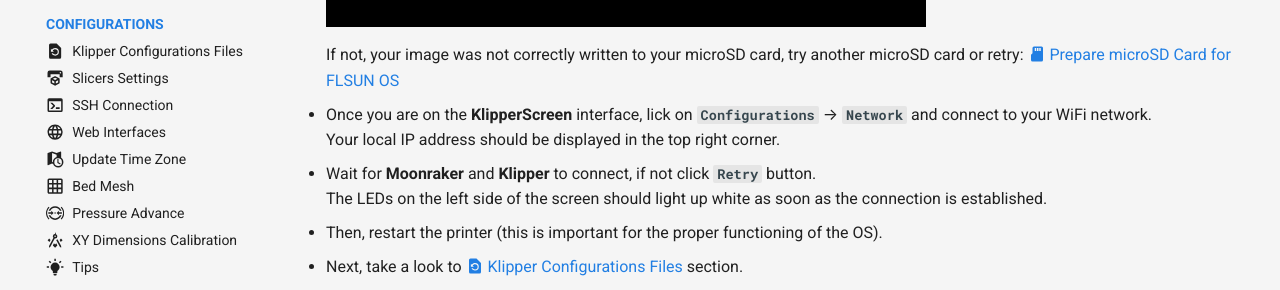
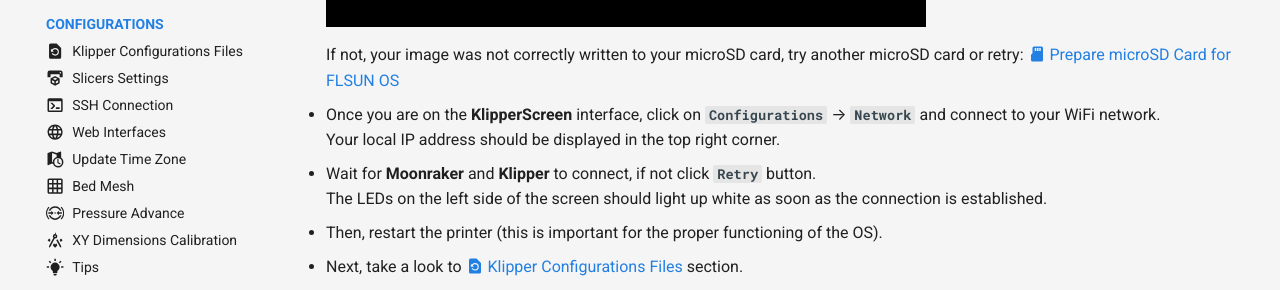
Before and after one commit to Guilouz/FLSUN-S1-Open-Source-Edition, an MkDocs documentation site: the page built from docs/first-boot.md, in a window 1280 px wide and 1371 px high. Shown: the part 546-836 px from the top of the window. Built offline with MkDocs 1.6.1 and Material for MkDocs 9.7.7, drawn with Linux system fonts in a browser that asks for light colours; emoji names are drawn with the system emoji font; comment, search, counter and statistics services are not loaded.

Commit message:
Update first-boot.md

```diff
--- a/docs/first-boot.md
+++ b/docs/first-boot.md
@@ -11,7 +11,7 @@ hide:
 
 	If not, your image was not correctly written to your microSD card, try another microSD card or retry: <a href="../prepare-microsd-card-for-flsun-os">:material-micro-sd: Prepare microSD Card for FLSUN OS</a>
 
-- Once you are on the **KlipperScreen** interface, lick on **`Configurations`** → **`Network`** and connect to your WiFi network.<br />Your local IP address should be displayed in the top right corner.
+- Once you are on the **KlipperScreen** interface, click on **`Configurations`** → **`Network`** and connect to your WiFi network.<br />Your local IP address should be displayed in the top right corner.
 
 - Wait for **Moonraker** and **Klipper** to connect, if not click **`Retry`** button.<br />The LEDs on the left side of the screen should light up white as soon as the connection is established.
 
```
